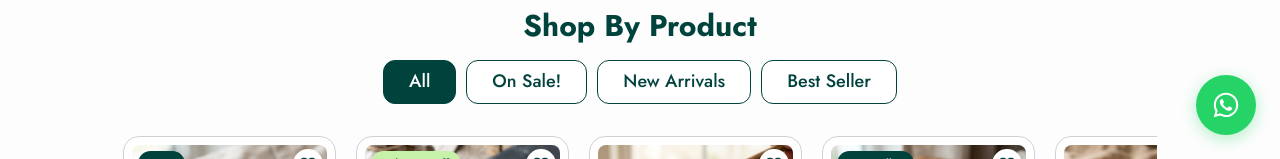
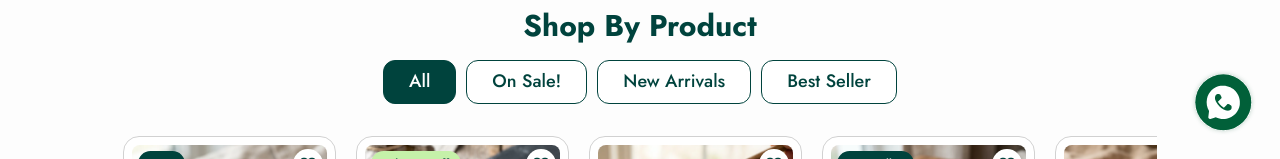
Before and after one commit to prakrithi2026/prakrithi, a React (Vite) app in the folder frondend/: page / in a window 1280 px wide. Shown: the part 641-800 px from the top of the page. Built offline with nearby package versions, Linux system fonts and the light colour scheme; no server answers; a web font is replaced by a local one.

Commit message:
Update WhatsApp icon with custom SVG and floating button component

```diff
--- /dev/null
+++ b/frondend/src/components/storefront/WhatsAppButton.jsx
@@ -0,0 +1,82 @@
+import { useSiteConfig } from '../../context/SiteConfigContext';
+
+export default function WhatsAppButton() {
+  const { config } = useSiteConfig();
+  const phone = config?.footer?.contact?.phone || '';
+  const sanitizedPhone = phone.replace(/[^0-9]/g, '');
+  const customWhatsApp = config?.footer?.socialLinks?.whatsapp;
+
+  const whatsappUrl = customWhatsApp && customWhatsApp !== '#'
+    ? customWhatsApp
+    : (sanitizedPhone ? `https://wa.me/${sanitizedPhone}` : 'https://wa.me/');
+
+  return (
+    <a
+      href={whatsappUrl}
+      target="_blank"
+      rel="noopener noreferrer"
+      className="whatsapp-float-link"
+      aria-label="Chat with us on WhatsApp"
+    >
+      <svg
+        xmlns="http://www.w3.org/2000/svg"
+        width="65"
+        height="65"
+        viewBox="0 0 65 65"
+        fill="none"
+      >
+        <g filter="url(#filter0_d_1_24258)">
+          <rect
+            x="4.30005"
+            y="4.29999"
+            width="56"
+            height="56"
+            rx="28"
+            fill="#016039"
+          />
+          <path
+            d="M29.5172 15.8574C22.8538 16.934 17.3972 22.1374 16.0072 28.7424C15.0588 33.2424 15.9688 37.4824 18.0588 40.9257L17.3272 47.0157C17.1155 48.2474 18.2855 49.264 19.4755 48.8857L24.8305 47.1824C27.9555 48.754 31.6288 49.4007 35.5089 48.6574C42.3055 47.3557 47.7105 41.7824 48.7622 34.9407C50.5005 23.6274 40.8455 14.0257 29.5172 15.8574ZM40.5639 38.154C40.4439 38.8907 39.9939 39.529 39.3439 39.894C38.3722 40.439 37.0972 40.7524 35.9155 40.589C35.4572 40.5257 34.9872 40.394 34.5155 40.2324C31.2222 39.2557 28.4755 36.3357 28.3472 36.1974C28.2555 36.1157 25.3338 33.369 24.3588 30.074C24.1972 29.6024 24.0655 29.134 24.0022 28.6757C23.8405 27.4957 24.1538 26.2207 24.6988 25.249C25.0638 24.599 25.7022 24.149 26.4388 24.029C27.0488 23.929 27.8438 23.8957 28.5888 24.159C28.8038 24.2357 28.9955 24.3874 29.1355 24.5674C29.8238 25.459 30.3072 26.5157 30.5272 27.154C30.6772 27.589 30.5605 28.064 30.2455 28.3957L30.0872 28.554L28.9322 29.6574C28.9322 29.6574 28.9322 29.684 28.9338 29.709L26.9088 31.7324C28.0238 33.6024 29.5038 34.999 29.5255 35.0207C29.5788 35.0757 30.9888 36.564 32.8622 37.684L34.8855 35.6607C34.9088 35.6607 34.9372 35.6624 34.9372 35.6624L36.0389 34.509L36.1972 34.3507C36.5289 34.0357 37.0039 33.9207 37.4389 34.069C38.0772 34.289 39.1355 34.7724 40.0255 35.4607C40.2072 35.6007 40.3589 35.7907 40.4339 36.0074C40.6972 36.749 40.6639 37.544 40.5639 38.154Z"
+            fill="white"
+          />
+        </g>
+        <defs>
+          <filter
+            id="filter0_d_1_24258"
+            x="4.86374e-05"
+            y="-1.23978e-05"
+            width="64.6"
+            height="64.6"
+            filterUnits="userSpaceOnUse"
+            colorInterpolationFilters="sRGB"
+          >
+            <feFlood floodOpacity="0" result="BackgroundImageFix" />
+            <feColorMatrix
+              in="SourceAlpha"
+              type="matrix"
+              values="0 0 0 0 0 0 0 0 0 0 0 0 0 0 0 0 0 0 127 0"
+              result="hardAlpha"
+            />
+            <feOffset />
+            <feGaussianBlur stdDeviation="2.15" />
+            <feComposite in2="hardAlpha" operator="out" />
+            <feColorMatrix
+              type="matrix"
+              values="0 0 0 0 0.0574669 0 0 0 0 0.346663 0 0 0 0 0.207121 0 0 0 0.25 0"
+            />
+            <feBlend
+              mode="normal"
+              in2="BackgroundImageFix"
+              result="effect1_dropShadow_1_24258"
+            />
+            <feBlend
+              mode="normal"
+              in="SourceGraphic"
+              in2="effect1_dropShadow_1_24258"
+              result="shape"
+            />
+          </filter>
+        </defs>
+      </svg>
+    </a>
+  );
+}
--- a/frondend/src/index.css
+++ b/frondend/src/index.css
@@ -196,21 +196,23 @@ ul {
   display: flex;
   align-items: center;
   justify-content: center;
-  background: #25D366;
-  color: #fff;
-  width: 60px;
-  height: 60px;
-  border-radius: 50%;
+  background: transparent;
+  width: 65px;
+  height: 65px;
   text-decoration: none;
-  box-shadow: 0 4px 16px rgba(37,211,102,0.35);
   z-index: 9000;
-  transition: all 0.2s;
+  transition: transform 0.25s ease, filter 0.25s ease;
 }
 
 .whatsapp-float-link:hover {
-  background: #128C7E;
-  transform: translateY(-2px);
-  box-shadow: 0 8px 24px rgba(37,211,102,0.4);
+  transform: translateY(-3px) scale(1.05);
+  filter: drop-shadow(0 6px 16px rgba(1, 96, 57, 0.35));
+}
+
+.whatsapp-float-link svg {
+  display: block;
+  width: 100%;
+  height: 100%;
 }
 
 /* Mobile overflow fix */
--- a/frondend/src/pages/HomePage.jsx
+++ b/frondend/src/pages/HomePage.jsx
@@ -1,6 +1,5 @@
 import { useEffect } from 'react';
 import { Link, useSearchParams } from 'react-router-dom';
-import { FaWhatsapp } from 'react-icons/fa';
 import { useSiteConfig } from '../context/SiteConfigContext';
 import AnnouncementBar from '../components/storefront/AnnouncementBar';
 import Navbar from '../components/storefront/Navbar';
@@ -14,6 +13,7 @@ import OurStorySection from '../components/storefront/OurStorySection';
 import Footer from '../components/storefront/Footer';
 import CartModal from '../components/storefront/CartModal';
 import CustomSection from '../components/storefront/CustomSection';
+import WhatsAppButton from '../components/storefront/WhatsAppButton';
 
 const coreSectionComponents = {
   shopByProduct: ShopByProduct,
@@ -84,11 +84,7 @@ export default function HomePage() {
       <CartModal />
 
       {/* Floating WhatsApp button */}
-      {!isPreviewMode && (
-        <a href="https://wa.me/" target="_blank" rel="noopener noreferrer" className="whatsapp-float-link">
-          <FaWhatsapp size={28} />
-        </a>
-      )}
+      {!isPreviewMode && <WhatsAppButton />}
     </div>
   );
 }
```
